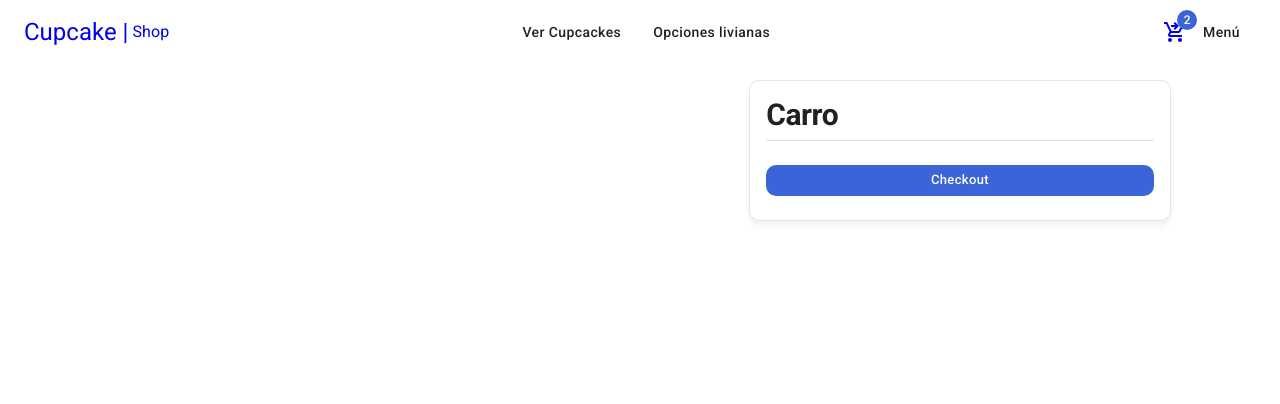
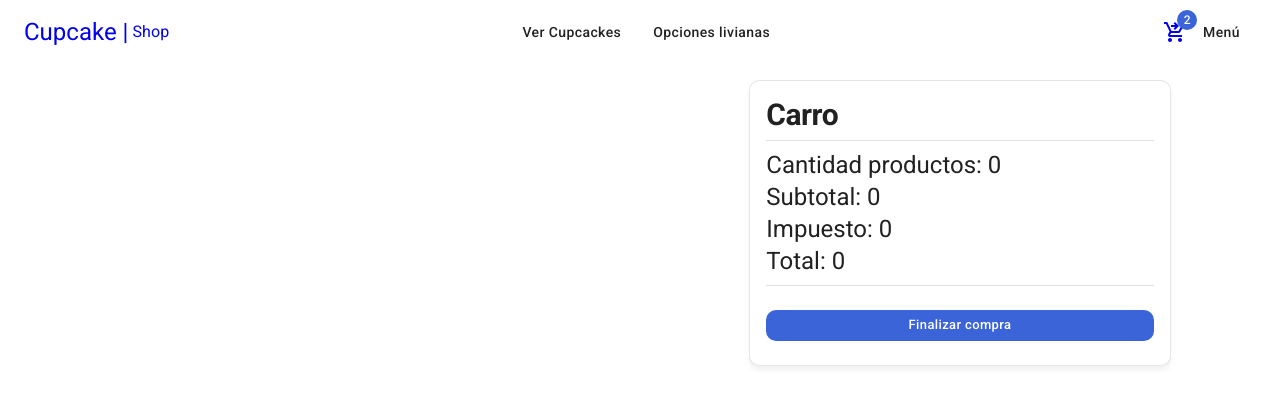
Before and after one commit to Dbaljeet/cupcake, a Next.js app: page /cart in a window 1280 px wide. Shown: the top 404 px of the page. Built offline with nearby package versions, Linux system fonts and the light colour scheme.

Commit message:
[Add] Order summary

```diff
--- a/context/cart/CartContext.tsx
+++ b/context/cart/CartContext.tsx
@@ -2,6 +2,10 @@ import { createContext } from 'react'
 import { ICartProduct } from '../../interfaces'
 interface ContextProps {
   cart: ICartProduct[]
+  numberOfItems: number
+  subTotal: number
+  tax: number
+  total: number
 
   addProductToCart: (product: ICartProduct) => void
   updateQuantityProduct: (product: ICartProduct, quantity: number) => void
--- a/context/cart/CartProvider.tsx
+++ b/context/cart/CartProvider.tsx
@@ -5,10 +5,18 @@ import Cookie from 'js-cookie'
 
 export interface CartState {
   cart: ICartProduct[]
+  numberOfItems: number
+  subTotal: number
+  tax: number
+  total: number
 }
 
 const CART_INITIAL_STATE = {
   cart: [],
+  numberOfItems: 0,
+  subTotal: 0,
+  tax: 0,
+  total: 0,
 }
 
 interface Props {
@@ -41,6 +49,27 @@ export const CartProvider: FC<Props> = ({ children }) => {
 
   useEffect(() => {
     Cookie.set('cart', JSON.stringify(state.cart))
+  }, [state.cart])
+
+  useEffect(() => {
+    const numberOfItems = state.cart.reduce(
+      (prev, current) => current.quantity + prev,
+      0
+    )
+    const subTotal = state.cart.reduce(
+      (prev, current) => current.price * current.quantity + prev,
+      0
+    )
+    const taxRate = Number(process.env.NEXT_PUBLIC_TAX_RATE || 0)
+
+    const orderSummary = {
+      numberOfItems,
+      subTotal,
+      tax: subTotal * taxRate,
+      total: subTotal * (taxRate + 1),
+    }
+
+    dispatch({ type: '[Cart] - Update order summary', payload: orderSummary })
   }, [state.cart])
 
   const addProductToCart = (product: ICartProduct) => {
--- a/context/cart/CartReducer.ts
+++ b/context/cart/CartReducer.ts
@@ -1,5 +1,5 @@
 import { CartState } from '.'
-import { ICartProduct } from '../../interfaces'
+import { ICartProduct, IOrderSummary } from '../../interfaces'
 
 type CartActionType =
   | { type: '[Cart] - LoadCart from cookies'; payload: ICartProduct[] }
@@ -11,6 +11,10 @@ type CartActionType =
   | {
       type: '[Cart] - Delete product in cart'
       payload: ICartProduct
+    }
+  | {
+      type: '[Cart] - Update order summary'
+      payload: IOrderSummary
     }
 
 export const CartReducer = (
@@ -46,6 +50,11 @@ export const CartReducer = (
             )
         ),
       }
+    case '[Cart] - Update order summary':
+      return {
+        ...state,
+        ...action.payload,
+      }
     default:
       return state
   }
--- a/pages/cart/index.tsx
+++ b/pages/cart/index.tsx
@@ -9,8 +9,11 @@ import {
 } from '@mui/material'
 import { ShopLayout } from '../../components/layouts'
 import { CartList } from '../../components/cart'
+import { useContext } from 'react'
+import { CartContext } from '../../context'
 
 export default function Cart() {
+  const { numberOfItems, subTotal, tax, total } = useContext(CartContext)
   return (
     <>
       <ShopLayout
@@ -28,9 +31,22 @@ export default function Cart() {
                   Carro
                 </Typography>
                 <Divider sx={{ my: 1 }} />
+                <Typography variant="h5" component="h5">
+                  {`Cantidad productos: ${numberOfItems}`}
+                </Typography>
+                <Typography variant="h5" component="h5">
+                  {`Subtotal: ${subTotal}`}
+                </Typography>
+                <Typography variant="h5" component="h5">
+                  {`Impuesto: ${tax}`}
+                </Typography>
+                <Typography variant="h5" component="h5">
+                  {`Total: ${total}`}
+                </Typography>
+                <Divider sx={{ my: 1 }} />
                 <Box sx={{ mt: 3 }}>
                   <Button color="secondary" className="circular-btn" fullWidth>
-                    Checkout
+                    Finalizar compra
                   </Button>
                 </Box>
               </CardContent>
```
Also changed, not shown: interfaces/cart.ts (+7 -0 lines), 1 other file (tests, documents, lock files or other folders).
